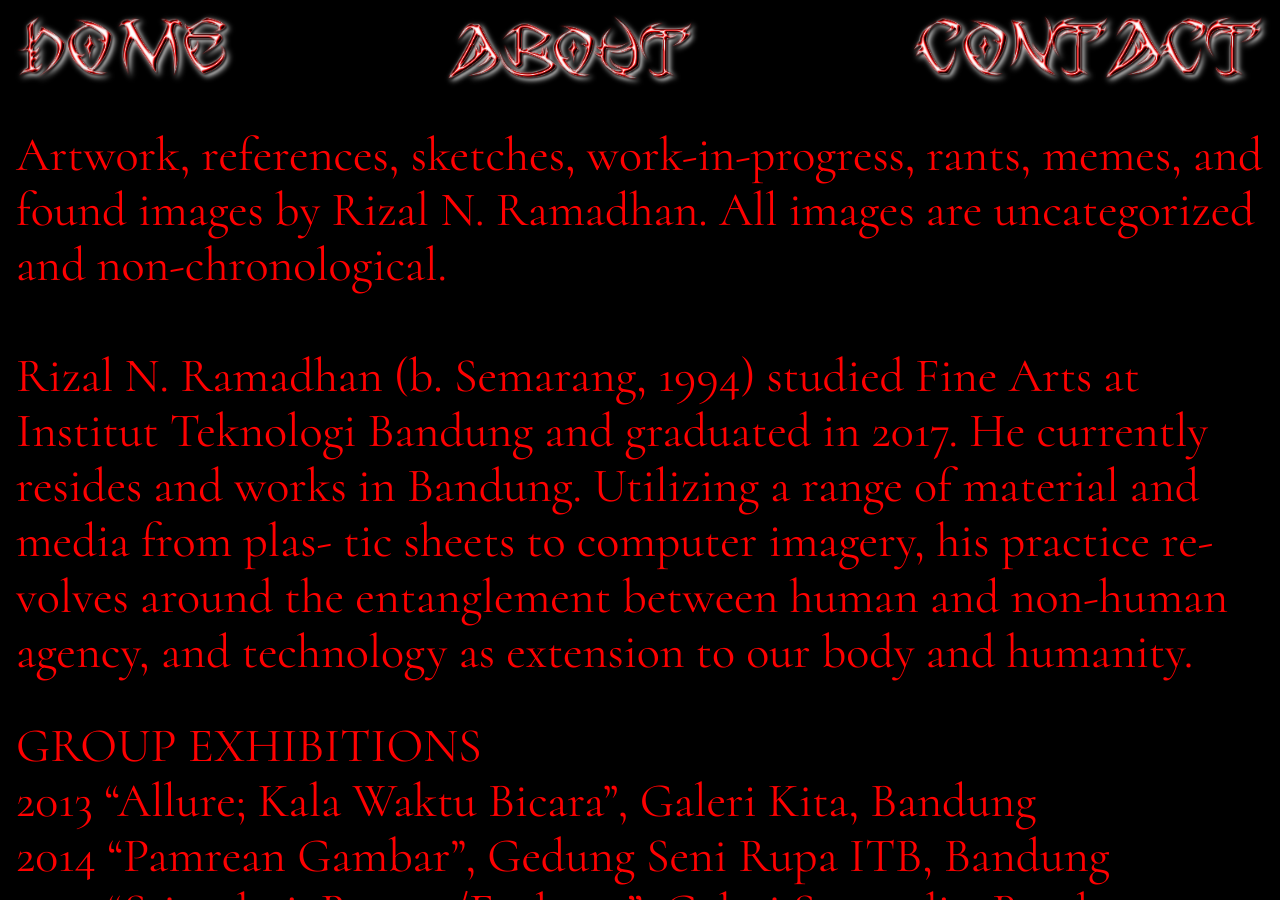
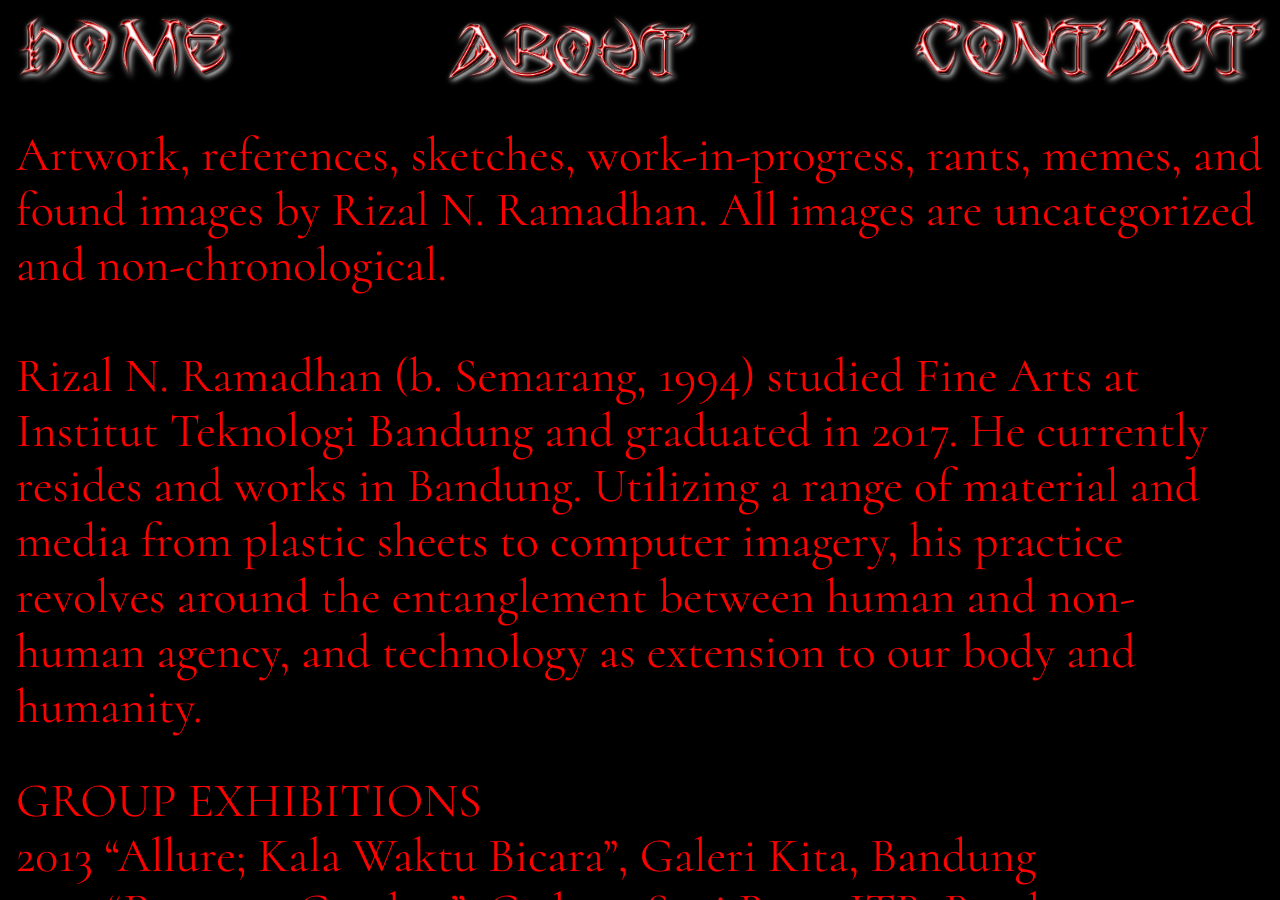
Before and after one commit to rizalnramadhan/rizalnramadhan.github.io, a Jekyll site: the page built from about.html, in a window 1280 px wide and 900 px high. Built offline with Jekyll 4.4.1, drawn with Linux system fonts in a browser that asks for light colours.

Commit message:
update bio text

```diff
--- a/about.html
+++ b/about.html
@@ -7,9 +7,7 @@
 Rizal N. Ramadhan (b. Semarang, 1994) studied Fine
 Arts at Institut Teknologi Bandung and graduated
 in 2017. He currently resides and works in Bandung.
-Utilizing a range of material and media from plas-
-tic sheets to computer imagery, his practice re-
-volves around the entanglement between human and
+Utilizing a range of material and media from plastic sheets to computer imagery, his practice revolves around the entanglement between human and
 non-human agency, and technology as extension to
 our body and humanity.
 <br>
```
Also changed, not shown: 1 other file.
